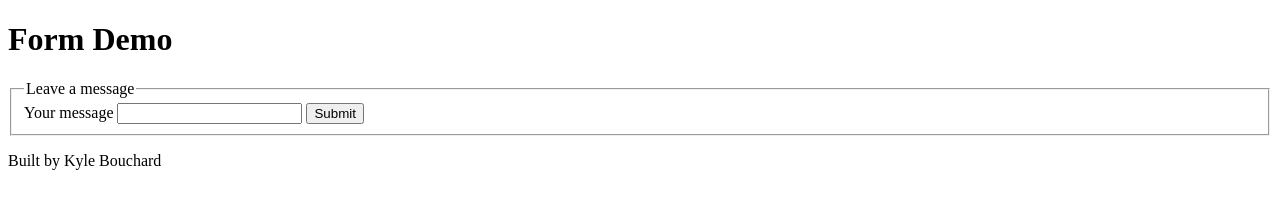
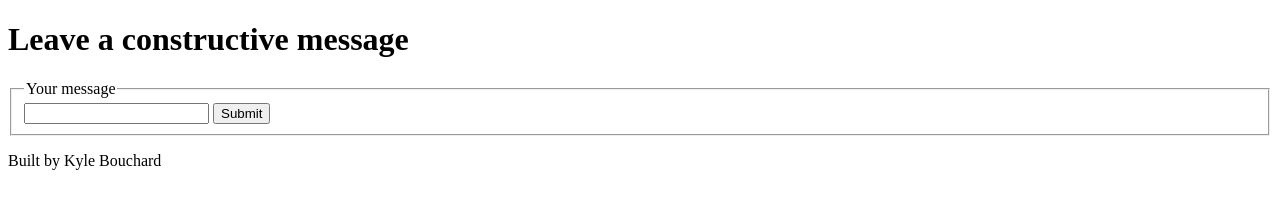
Before and after one commit to cppkyle/form, a plain HTML site: page index.html in a window 1280 px wide. Drawn offline with Linux system fonts and the light colour scheme.

Commit message:
Update index.html

```diff
--- a/index.html
+++ b/index.html
@@ -1,15 +1,15 @@
 <!DOCTYPE HTML>
 <html lang = "en">
   <head>
-    <title>formDemo.html</title>
+    <title>cForm.html</title>
     <meta charset = "UTF-8" />
   </head>
   <body>
-    <h1>Form Demo</h1>
+    <h1>Leave a constructive message</h1>
     <form>
     <fieldset>
-        <legend>Leave a message</legend>
-      <label>Your message <input type="text"></label>
+        <legend>Your message</legend>
+      <input type="text">
         <input type="submit" value="Submit">
     </fieldset>
 </form>
```
